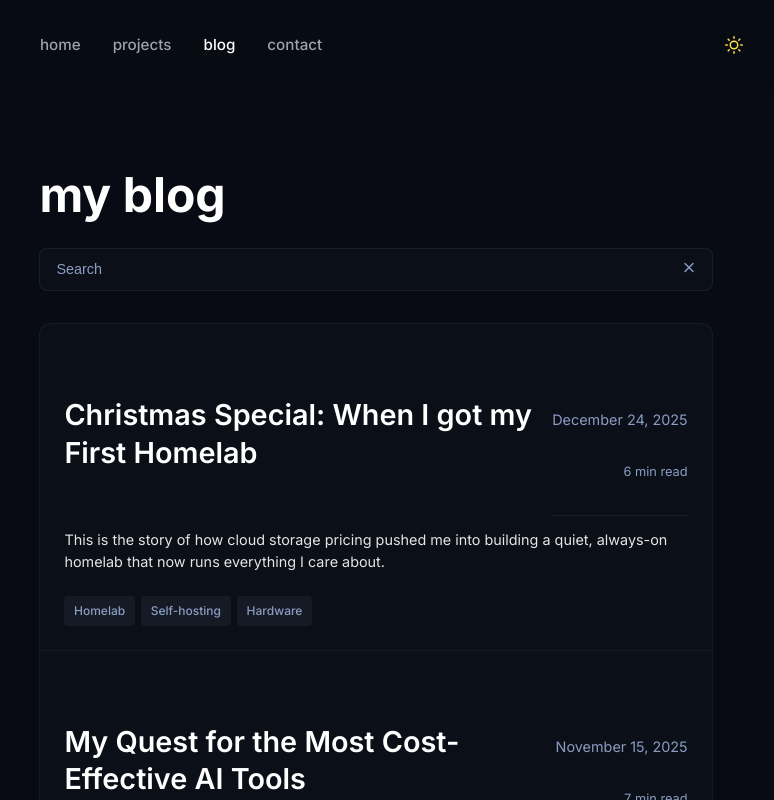
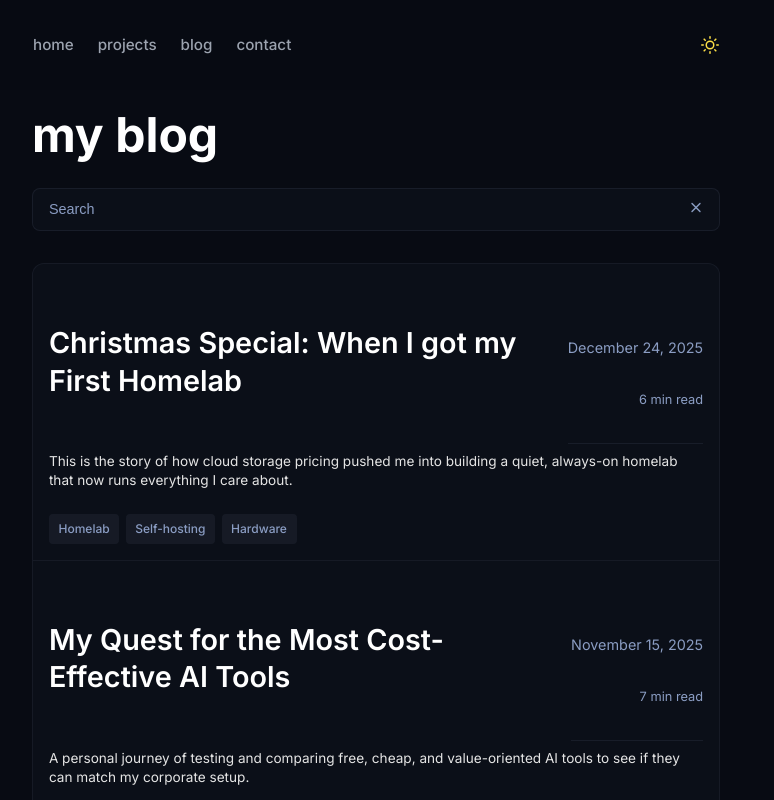
Before and after one commit to JasonFast23/visual-portfolio, a React (Create React App) app: page /blog in a window 1280 px wide. Shown: the top 800 px of the page, without its empty margins (264-1038 px from the left). Built offline with nearby package versions, Linux system fonts and the light colour scheme.

Commit message:
Update portfolio pages and add project images - checkpoint before further development

```diff
--- a/src/App.css
+++ b/src/App.css
@@ -90,21 +90,27 @@ body.light-theme::after {
   display: flex;
   justify-content: center;
   align-items: center;
-  padding: 1.5rem 0;
-  background: linear-gradient(to bottom, rgba(8, 11, 19, 0.9) 0%, rgba(8, 11, 19, 0.9) 90%, transparent 100%);
-  backdrop-filter: blur(5px);
-  -webkit-backdrop-filter: blur(5px);
+  padding: 1.5rem 3%;
+  background: rgba(8, 11, 19, 0.85);
+  backdrop-filter: blur(2.5px);
+  -webkit-backdrop-filter: blur(2.5px);
   transition: all 0s;
 }
 
+.top-nav-container {
+  display: flex;
+  justify-content: space-between;
+  align-items: center;
+  width: 100%;
+  max-width: 750px;
+}
+
 .top-nav {
   display: flex;
-  gap: 2rem;
-  align-items: center;
-  max-width: 715px;
-  width: 100%;
-  padding: 0 3%;
-  box-sizing: border-box;
+  gap: 1.5rem;
+  align-items: center;
+  margin: 0;
+  margin-left: 2rem;
 }
 
 .top-nav-item {
@@ -122,10 +128,6 @@ body.light-theme::after {
   color: #ffffff;
 }
 
-.top-nav-item.active {
-  color: #ffffff;
-}
-
 .top-theme-toggle {
   display: flex;
   align-items: center;
@@ -137,6 +139,7 @@ body.light-theme::after {
   cursor: pointer;
   transition: all 0.3s ease;
   border-radius: 6px;
+  margin-right: 1.5rem;
 }
 
 .top-theme-toggle:hover {
@@ -152,12 +155,12 @@ body.light-theme::after {
 .main-content {
   width: 100%;
   min-height: 100vh;
-  padding-top: 70px;
+  padding-top: 10px;
 }
 
 .section {
   padding: 6rem 3% 4rem;
-  max-width: 750px;
+  max-width: 765px;
   margin: 0 auto;
 }
 
@@ -319,9 +322,8 @@ body.light-theme::after {
   overflow: hidden;
   display: flex;
   flex-direction: column;
-  border: 1px solid rgba(139, 92, 246, 0.2);
+  border: none;
   box-shadow: 0 25px 100px rgba(0, 0, 0, 0.8);
-  animation: slideUp 0.4s cubic-bezier(0.4, 0, 0.2, 1);
 }
 
 @keyframes slideUp {
@@ -339,18 +341,18 @@ body.light-theme::after {
   position: fixed;
   top: 2rem;
   right: 2rem;
-  background: linear-gradient(135deg, #4b5563 0%, #374151 100%);
+  background: transparent;
   color: #fff;
   border: none;
   padding: 0.5rem 1rem;
-  border-radius: 10px;
+  border-radius: 0;
   font-weight: 400;
   font-size: 2rem;
   line-height: 1;
   cursor: pointer;
   z-index: 1001;
-  transition: all 0.3s cubic-bezier(0.4, 0, 0.2, 1);
-  box-shadow: 0 4px 20px rgba(75, 85, 99, 0.4);
+  transition: none;
+  box-shadow: none;
   display: flex;
   align-items: center;
   justify-content: center;
@@ -359,7 +361,7 @@ body.light-theme::after {
 }
 
 .modal-close:hover {
-  background: linear-gradient(135deg, #374151 0%, #1f2937 100%);
+  background: transparent;
 }
 
 .pdf-viewer {
@@ -672,7 +674,7 @@ body.light-theme::after {
 }
 
 .view-more-link:hover svg {
-  transform: translateX(2px);
+  transform: none;
 }
 
 .projects-grid {
@@ -720,7 +722,7 @@ body.light-theme::after {
 }
 
 .view-more-link:hover svg {
-  transform: translateX(4px);
+  transform: none;
 }
 
 .featured-projects-grid {
@@ -1032,9 +1034,9 @@ body.light-theme::after {
 
 /* Light Mode Top Header */
 .App.light .top-header {
-  background: linear-gradient(to bottom, rgba(250, 250, 250, 0.2) 0%, rgba(250, 250, 250, 0.1) 90%, transparent 100%);
-  backdrop-filter: blur(15px);
-  -webkit-backdrop-filter: blur(15px);
+  background: rgba(250, 250, 250, 0.85);
+  backdrop-filter: blur(2.5px);
+  -webkit-backdrop-filter: blur(2.5px);
 }
 
 .App.light .top-nav-item {
@@ -1042,10 +1044,6 @@ body.light-theme::after {
 }
 
 .App.light .top-nav-item:hover {
-  color: #0f0f0f;
-}
-
-.App.light .top-nav-item.active {
   color: #0f0f0f;
 }
 
@@ -1292,17 +1290,17 @@ body.light-theme::after {
 
 .App.light .modal-content {
   background: #ffffff;
-  border: 1px solid rgba(0, 0, 0, 0.1);
+  border: none;
 }
 
 .App.light .modal-close {
-  background: #0f0f0f;
-  color: #ffffff;
-  box-shadow: 0 2px 8px rgba(0, 0, 0, 0.15);
+  background: transparent;
+  color: #ffffff;
+  box-shadow: none;
 }
 
 .App.light .modal-close:hover {
-  background: #262626;
+  background: transparent;
 }
 
 /* Responsive Design */
@@ -1588,7 +1586,7 @@ body.light-theme::after {
 }
 
 .footer-content {
-  max-width: 680px;
+  max-width: 690px;
   margin: 0 auto;
   display: flex;
   justify-content: space-between;
@@ -1890,7 +1888,6 @@ body.light-theme::after {
 }
 
 .project-card-grid:hover {
-  transform: translateY(-2px);
   border-color: rgba(139, 157, 195, 0.2);
   background: rgba(139, 157, 195, 0.05);
 }
@@ -2131,7 +2128,7 @@ body.light-theme::after {
 .blog-page-grid {
   display: grid;
   grid-template-columns: repeat(auto-fit, minmax(400px, 1fr));
-  gap: 2rem;
+  gap: 1.5rem;
 }
 
 .blog-card-grid {
@@ -2152,22 +2149,22 @@ body.light-theme::after {
 }
 
 .blog-card-content {
-  padding: 2rem;
+  padding: 1.25rem;
   display: flex;
   flex-direction: column;
   flex: 1;
 }
 
 .blog-card-header {
-  margin-bottom: 1rem;
+  margin-bottom: 0.6rem;
 }
 
 .blog-card-title {
-  font-size: 1.5rem;
+  font-size: 1.25rem;
   font-weight: 700;
   color: #ffffff;
-  margin-bottom: 0.8rem;
-  line-height: 1.3;
+  margin-bottom: 0.5rem;
+  line-height: 1.2;
 }
 
 .blog-card-meta {
@@ -2191,10 +2188,10 @@ body.light-theme::after {
 }
 
 .blog-card-description {
-  font-size: 0.95rem;
-  color: #8b9dc3;
-  margin-bottom: 1.5rem;
-  line-height: 1.6;
+  font-size: 0.85rem;
+  color: #8b9dc3;
+  margin-bottom: 1rem;
+  line-height: 1.4;
   flex: 1;
 }
 
@@ -2447,7 +2444,7 @@ body.light-theme::after {
 }
 
 .blog-post-item {
-  padding: 1.5rem;
+  padding: 0.75rem 1rem 1rem 1rem;
   background: rgba(139, 157, 195, 0.03);
   border: 1px solid rgba(139, 157, 195, 0.08);
   border-radius: 0;
@@ -2480,16 +2477,16 @@ body.light-theme::after {
   display: flex;
   justify-content: space-between;
   align-items: baseline;
-  margin-bottom: 0.8rem;
+  margin-bottom: 0.5rem;
   gap: 1rem;
 }
 
 .blog-post-title {
-  font-size: 1.4rem;
+  font-size: 1.2rem;
   font-weight: 600;
   color: #ffffff;
   margin: 0;
-  line-height: 1.3;
+  line-height: 1.2;
   flex: 1;
 }
 
@@ -2511,9 +2508,9 @@ body.light-theme::after {
 
 .blog-post-description {
   color: #8b9dc3;
-  margin-bottom: 1rem;
-  line-height: 1.5;
-  font-size: 0.9rem;
+  margin-bottom: 0.75rem;
+  line-height: 1.4;
+  font-size: 0.85rem;
 }
 
 .blog-post-tags {
@@ -2641,15 +2638,15 @@ body.light-theme::after {
 
 /* Contact Page Styles */
 .contact-page-container {
-  max-width: 900px;
+  max-width: 2000px;
   width: 100%;
-  margin: 0 auto;
+  margin: 0;
   padding: 2rem 3%;
   box-sizing: border-box;
 }
 
 .contact-page-header {
-  text-align: center;
+  text-align: left;
   margin-bottom: 3rem;
 }
 
@@ -2751,7 +2748,7 @@ body.light-theme::after {
 }
 
 .contact-footer-content {
-  max-width: 775px;
+  max-width: 800px;
   margin: 0 auto;
   display: flex;
   justify-content: space-between;
@@ -2763,7 +2760,7 @@ body.light-theme::after {
 
 /* Contact page specific footer content */
 .contact-page-footer-content {
-  max-width: 715px;
+  max-width: 775px;
   margin: 0 auto;
   display: flex;
   justify-content: space-between;
@@ -2776,6 +2773,7 @@ body.light-theme::after {
 .contact-footer-text {
   color: #8b9dc3;
   font-size: 0.9rem;
+  margin-left: 1rem;
 }
 
 .contact-footer-link {
@@ -2791,6 +2789,7 @@ body.light-theme::after {
 .contact-footer-links {
   display: flex;
   gap: 1.5rem;
+  margin-right: 0.7rem;
 }
 
 .contact-footer-icon {
--- a/src/pages/AIToolsBlog.js
+++ b/src/pages/AIToolsBlog.js
@@ -22,6 +22,7 @@ const AIToolsBlog = () => {
   return (
     <div className={`App ${isDark ? 'dark' : 'light'}`}>
       <header className="top-header">
+        <div className="top-nav-container">
           <nav className="top-nav">
             <Link to="/" className="top-nav-item">home</Link>
             <Link to="/projects" className="top-nav-item">projects</Link>
@@ -47,6 +48,7 @@ const AIToolsBlog = () => {
             </svg>
           )}
         </button>
+        </div>
       </header>
 
       <main className="main-content">
--- a/src/pages/Blog.js
+++ b/src/pages/Blog.js
@@ -69,10 +69,11 @@ const Blog = () => {
   return (
     <div className={`App ${isDark ? 'dark' : 'light'}`}>
       <header className="top-header">
+        <div className="top-nav-container">
           <nav className="top-nav">
             <Link to="/" className="top-nav-item">home</Link>
             <Link to="/projects" className="top-nav-item">projects</Link>
-          <span className="top-nav-item active">blog</span>
+            <Link to="/blog" className="top-nav-item active">blog</Link>
             <Link to="/contact" className="top-nav-item">contact</Link>
           </nav>
           <button onClick={() => setIsDark(!isDark)} className="top-theme-toggle" aria-label="Toggle theme">
@@ -94,6 +95,7 @@ const Blog = () => {
             </svg>
           )}
         </button>
+        </div>
       </header>
 
       <main className="main-content">
--- a/src/pages/Contact.js
+++ b/src/pages/Contact.js
@@ -22,11 +22,12 @@ const Contact = () => {
   return (
     <div className={`App ${isDark ? 'dark' : 'light'}`}>
       <header className="top-header">
+        <div className="top-nav-container">
           <nav className="top-nav">
             <Link to="/" className="top-nav-item">home</Link>
             <Link to="/projects" className="top-nav-item">projects</Link>
             <Link to="/blog" className="top-nav-item">blog</Link>
-          <span className="top-nav-item active">contact</span>
+            <Link to="/contact" className="top-nav-item active">contact</Link>
           </nav>
           <button onClick={() => setIsDark(!isDark)} className="top-theme-toggle" aria-label="Toggle theme">
           {isDark ? (
@@ -47,6 +48,7 @@ const Contact = () => {
             </svg>
           )}
         </button>
+        </div>
       </header>
 
       <main className="main-content">
--- a/src/pages/Home.js
+++ b/src/pages/Home.js
@@ -9,7 +9,6 @@ function Home() {
     const saved = localStorage.getItem('theme');
     return saved === 'light' ? false : true;
   });
-  const [activeSection, setActiveSection] = useState('about');
   const [activeTab, setActiveTab] = useState('experience');
 
   useEffect(() => {
@@ -24,27 +23,6 @@ function Home() {
     }
   }, [isDark]);
 
-  useEffect(() => {
-    const handleScroll = () => {
-      const sections = ['about', 'experience', 'blogs', 'contact'];
-      const scrollPosition = window.scrollY + 200;
-
-      for (const section of sections) {
-        const element = document.getElementById(section);
-        if (element) {
-          const { offsetTop, offsetHeight } = element;
-          if (scrollPosition >= offsetTop && scrollPosition < offsetTop + offsetHeight) {
-            setActiveSection(section);
-            break;
-          }
-        }
-      }
-    };
-
-    window.addEventListener('scroll', handleScroll);
-    return () => window.removeEventListener('scroll', handleScroll);
-  }, []);
-
   const handleBlogClick = (blogPath) => {
     navigate(blogPath);
   };
@@ -52,6 +30,7 @@ function Home() {
   return (
     <div className={`App ${isDark ? 'dark' : 'light'}`}>
       <header className="top-header">
+        <div className="top-nav-container">
           <nav className="top-nav">
             <a href="#about" className="top-nav-item active">home</a>
             <Link to="/projects" className="top-nav-item">projects</Link>
@@ -77,6 +56,7 @@ function Home() {
             </svg>
           )}
         </button>
+        </div>
       </header>
 
       <main className="main-content">
--- a/src/pages/HomelabBlog.js
+++ b/src/pages/HomelabBlog.js
@@ -22,6 +22,7 @@ const HomelabBlog = () => {
   return (
     <div className={`App ${isDark ? 'dark' : 'light'}`}>
       <header className="top-header">
+        <div className="top-nav-container">
           <nav className="top-nav">
             <Link to="/" className="top-nav-item">home</Link>
             <Link to="/projects" className="top-nav-item">projects</Link>
@@ -47,6 +48,7 @@ const HomelabBlog = () => {
             </svg>
           )}
         </button>
+        </div>
       </header>
 
       <main className="main-content">
```
Also changed, not shown: src/pages/Projects.js (+21 -21 lines), public/old.png (added), public/visualportfolio.png (added). Lines whose indentation alone changed are shown as unchanged.
